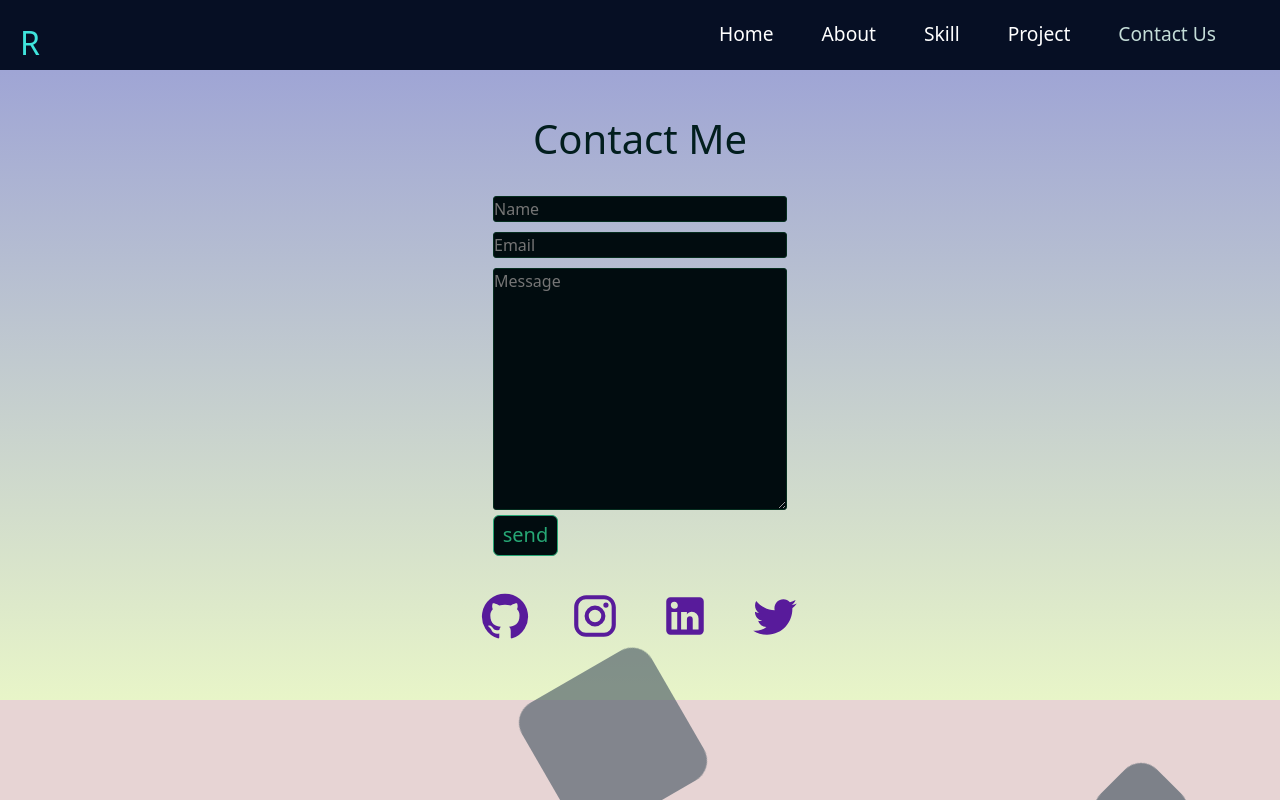
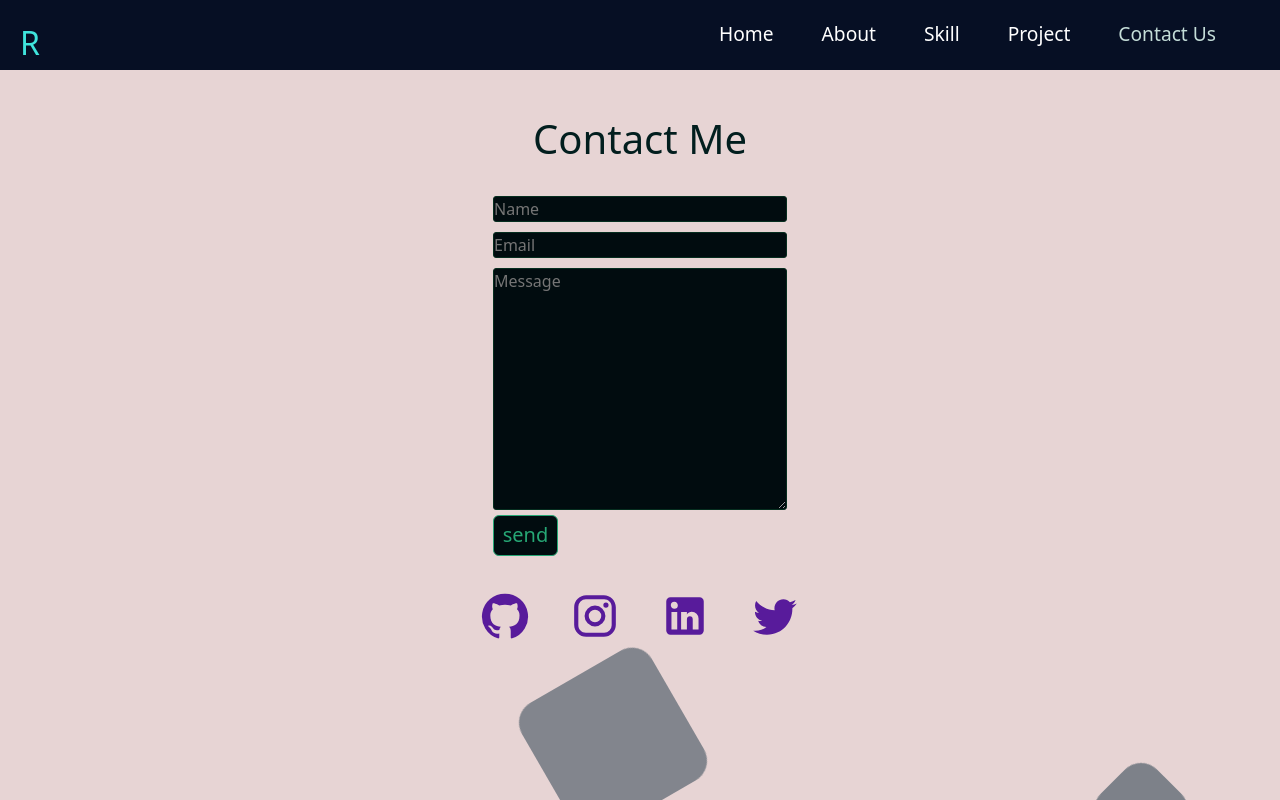
Before and after one commit to Ritu-03Thakur/My_Portfolio, a React (Create React App) app: page /Contact in a window 1280 px wide. Built offline with nearby package versions, Linux system fonts and the light colour scheme.

Commit message:
Update App.css

```diff
--- a/src/App.css
+++ b/src/App.css
@@ -107,7 +107,7 @@ p {
 
 .contact{
     background-size: 400% 400%;
-  background: linear-gradient(to bottom , #9FA5D5 0% , #E8F5C8 100%);
+
 }
 
 
```
